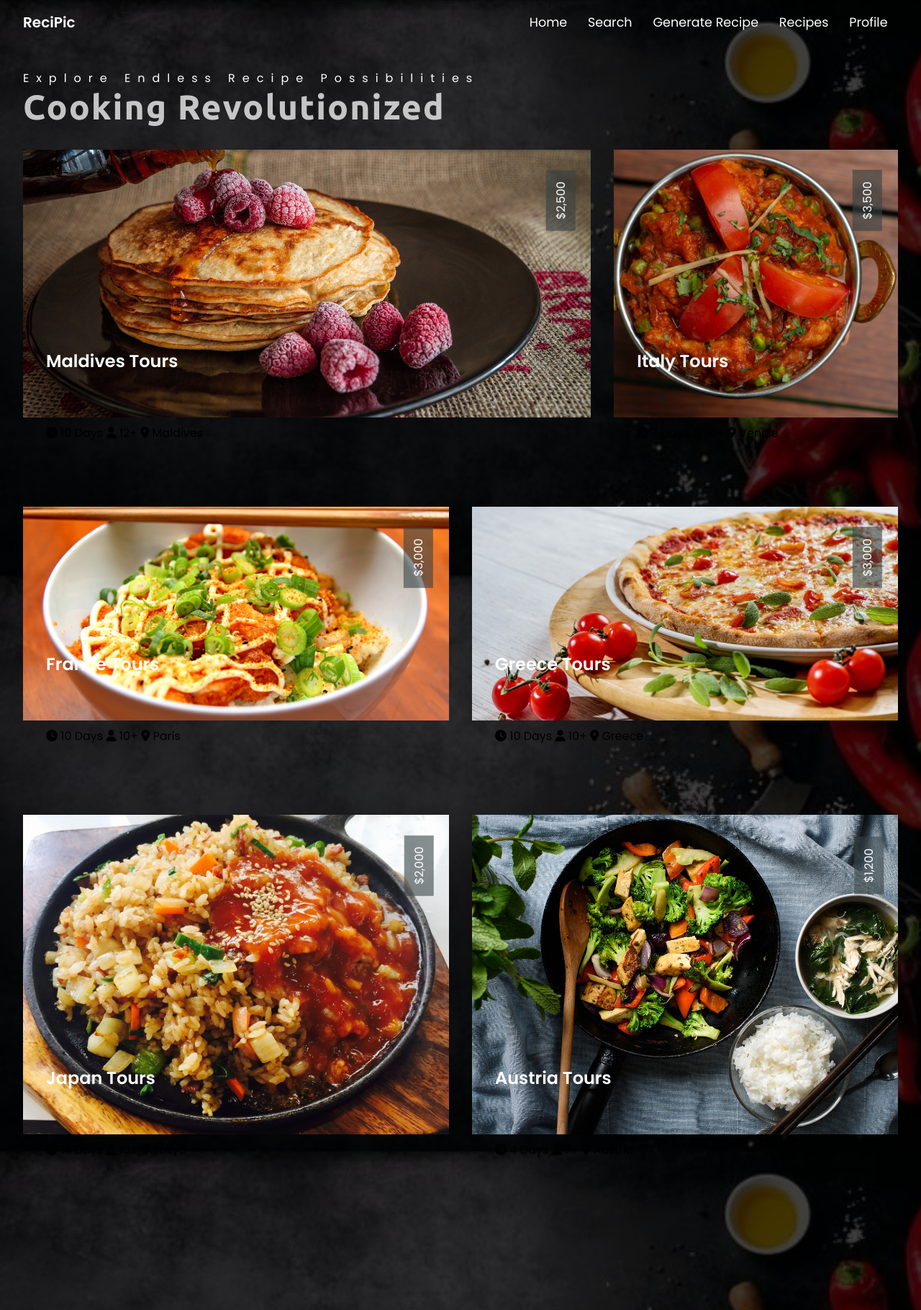
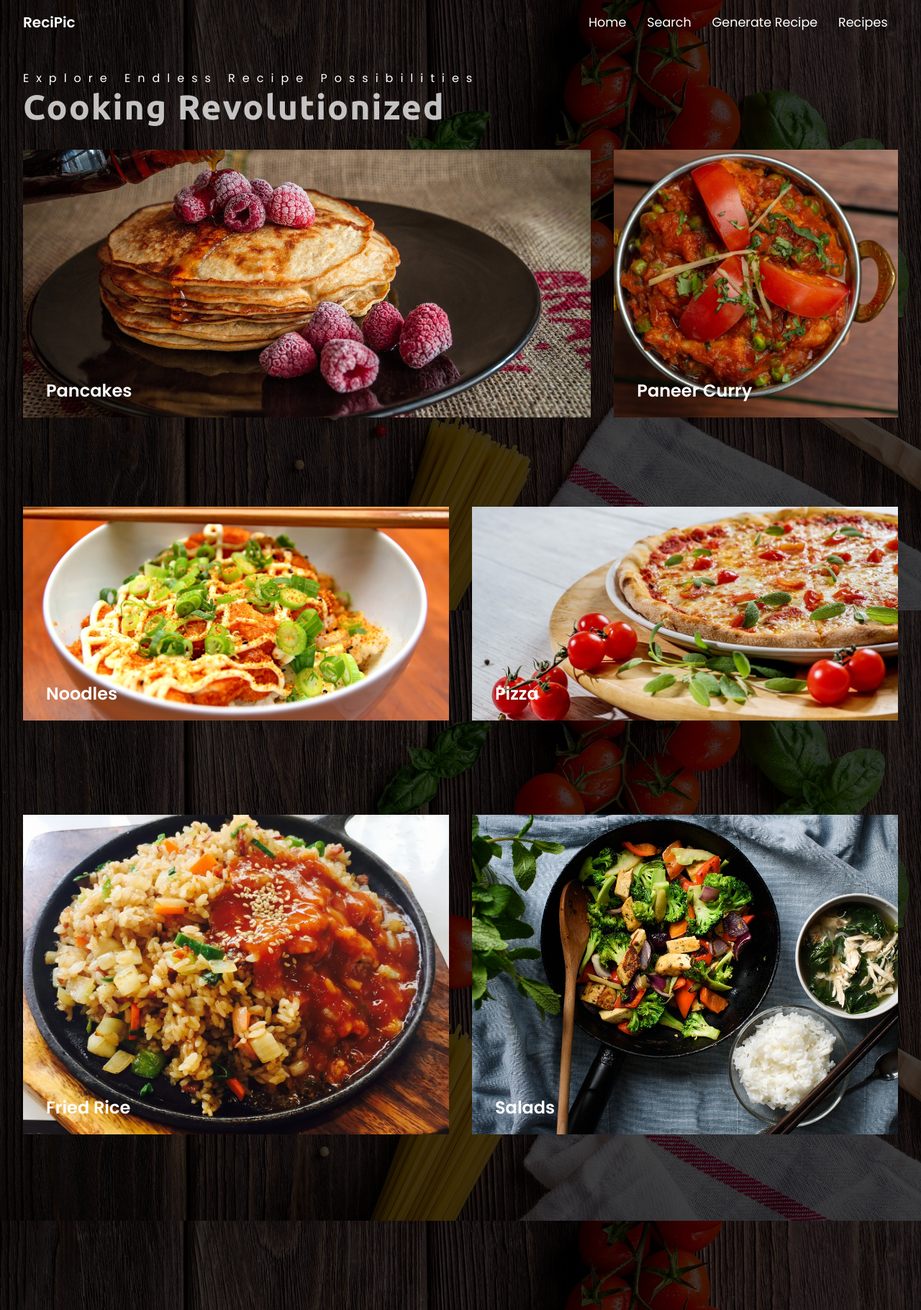
Before and after one commit to RutujaBangera/ReciPic_main, a Flask app: page /recipes in a window 1280 px wide. Shown: the whole page at 72% size. Run offline with Flask 3, Linux system fonts and the light colour scheme; some libraries are stand-ins or nearby versions.

Commit message:
more styling

```diff
--- a/static/new_styles.css
+++ b/static/new_styles.css
@@ -17,7 +17,7 @@
 body {
     width: 100%;
     height: 100vh;
-    background-image: linear-gradient(rgba(0,0,0,0.75), rgba(0,0,0,0.75)), url(assets/bg.jpg);
+    background-image: linear-gradient(rgba(0,0,0,0.75), rgba(0,0,0,0.75)), url(assets/show3.jpg);
     background-size: cover;
     background-position: center;
     background-attachment: fixed;
--- a/templates/generate_recipe.html
+++ b/templates/generate_recipe.html
@@ -21,7 +21,6 @@
               <li><a href="{{ url_for('search') }}">Search</a></li>
               <li><a href="{{ url_for('generate_recipe') }}">Generate Recipe</a></li>
               <li><a href="{{ url_for('recipes') }}">Recipes</a></li>
-              <li><a href="#">Profile</a></li>
             </ul>
             <div class="menu-button"><i class="fas fa-bars menu"></i></div>
           </nav>
--- a/templates/index.html
+++ b/templates/index.html
@@ -28,7 +28,6 @@
             <li><a href="{{ url_for('search') }}">Search</a></li>
             <li><a href="{{ url_for('generate_recipe') }}">Generate Recipe</a></li>
             <li><a href="{{ url_for('recipes') }}">Recipes</a></li>
-            <li><a href="#">Profile</a></li>
           </ul>
           <div class="menu-button"><i class="fas fa-bars menu"></i></div>
         </nav>
--- a/templates/recipes.html
+++ b/templates/recipes.html
@@ -21,7 +21,6 @@
               <li><a href="{{ url_for('search') }}">Search</a></li>
               <li><a href="{{ url_for('generate_recipe') }}">Generate Recipe</a></li>
               <li><a href="{{ url_for('recipes') }}">Recipes</a></li>
-              <li><a href="#">Profile</a></li>
             </ul>
             <div class="menu-button"><i class="fas fa-bars menu"></i></div>
           </nav>
@@ -38,15 +37,8 @@
                 <div class="lg-img">
                     <img src="./static/assets/food1.jpg" alt="">
                     <div class="img-content">
-                    <h2>Maldives Tours</h2>
-                    <div class="hidden-content">
-                        <span><i class="fa fa-clock"></i> 10 Days</span>
-                        <span><i class="fa fa-user"></i> 12+</span>
-                        <span><i class="fa fa-location-dot"></i> Maldives</span>
-                    </div>
-                    </div>
-                    <div class="price-label">
-                        <p>$2,500</p>
+                    <h2>Pancakes</h2>
+
                     </div>
                 </div>
               </div>
@@ -54,15 +46,8 @@
                 <div class="lg-img">
                     <img src="./static/assets/food2.jpg" alt="">
                     <div class="img-content">
-                    <h2>Italy Tours</h2>
-                    <div class="hidden-content">
-                        <span><i class="fa fa-clock"></i> 7 Days</span>
-                        <span><i class="fa fa-user"></i> 10+</span>
-                        <span><i class="fa fa-location-dot"></i> Venice</span>
-                    </div>
-                    </div>
-                    <div class="price-label">
-                        <p>$3,500</p>
+                    <h2>Paneer Curry</h2>
+
                     </div>
                 </div>
               </div>
@@ -72,57 +57,26 @@
                 <div class="lg-img">
                     <img src="./static/assets/food3.jpg" alt="">
                     <div class="img-content">
-                    <h2>France Tours</h2>
-                    <div class="hidden-content">
-                        <span><i class="fa fa-clock"></i> 10 Days</span>
-                        <span><i class="fa fa-user"></i> 10+</span>
-                        <span><i class="fa fa-location-dot"></i> Paris</span>
-                    </div>
-                    </div>
-                    <div class="price-label">
-                        <p>$3,000</p>
+                    <h2>Noodles</h2>
+
                     </div>
                 </div>
                 <div class="lg-img">
                     <img src="./static/assets/food4.jpg" alt="">
                     <div class="img-content">
-                    <h2>Greece Tours</h2>
-                    <div class="hidden-content">
-                        <span><i class="fa fa-clock"></i> 10 Days</span>
-                        <span><i class="fa fa-user"></i> 10+</span>
-                        <span><i class="fa fa-location-dot"></i> Greece</span>
-                    </div>
-                    </div>
-                    <div class="price-label">
-                        <p>$3,000</p>
+                    <h2>Pizza</h2>
                     </div>
                 </div>
                 <div class="lg-img">
                     <img src="./static/assets/food5.jpg" alt="">
                     <div class="img-content">
-                    <h2>Japan Tours</h2>
-                    <div class="hidden-content">
-                        <span><i class="fa fa-clock"></i> 14 Days</span>
-                        <span><i class="fa fa-user"></i> 10+</span>
-                        <span><i class="fa fa-location-dot"></i> Tokyo</span>
-                    </div>
-                    </div>
-                    <div class="price-label">
-                        <p>$2,000</p>
+                    <h2>Fried Rice</h2>
                     </div>
                 </div>
                 <div class="lg-img">
                     <img src="./static/assets/food6.jpg" alt="">
                     <div class="img-content">
-                    <h2>Austria Tours</h2>
-                    <div class="hidden-content">
-                        <span><i class="fa fa-clock"></i> 4 Days</span>
-                        <span><i class="fa fa-user"></i> 7+</span>
-                        <span><i class="fa fa-location-dot"></i> Austria</span>
-                    </div>
-                    </div>
-                    <div class="price-label">
-                        <p>$1,200</p>
+                    <h2>Salads</h2>
                     </div>
                 </div>
             </div>
```
Also changed, not shown: static/styles.css (+9 -5 lines), templates/search.html (+7 -8 lines).
